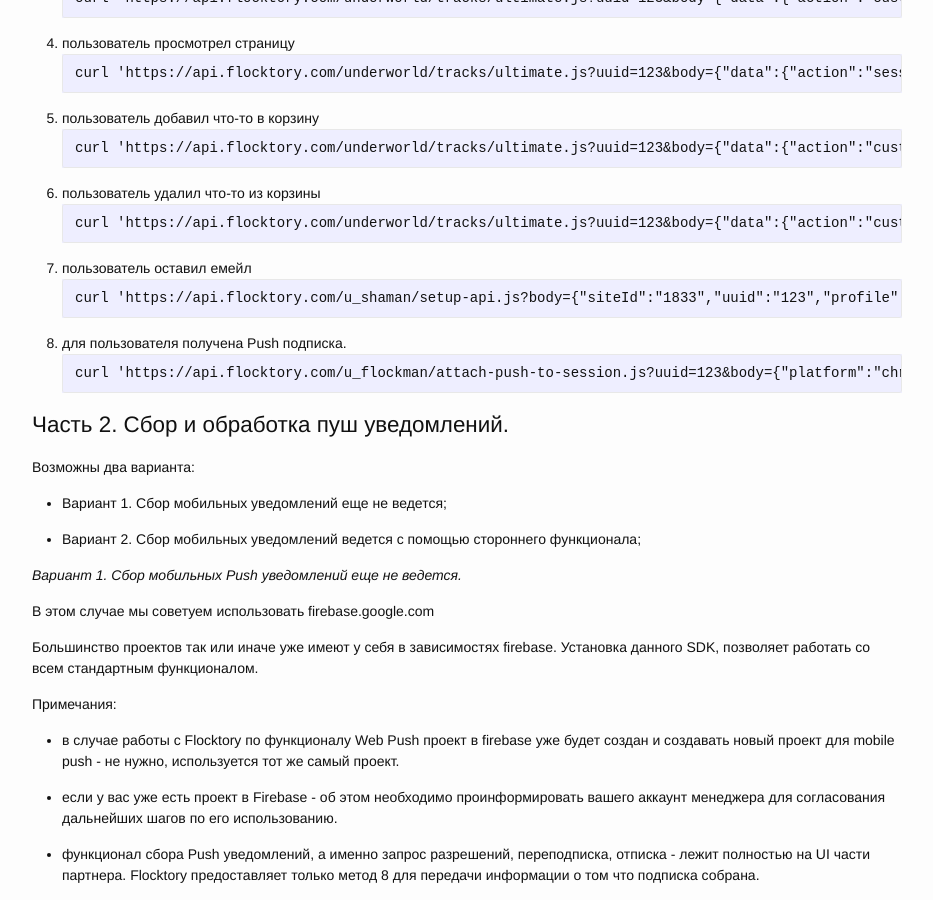
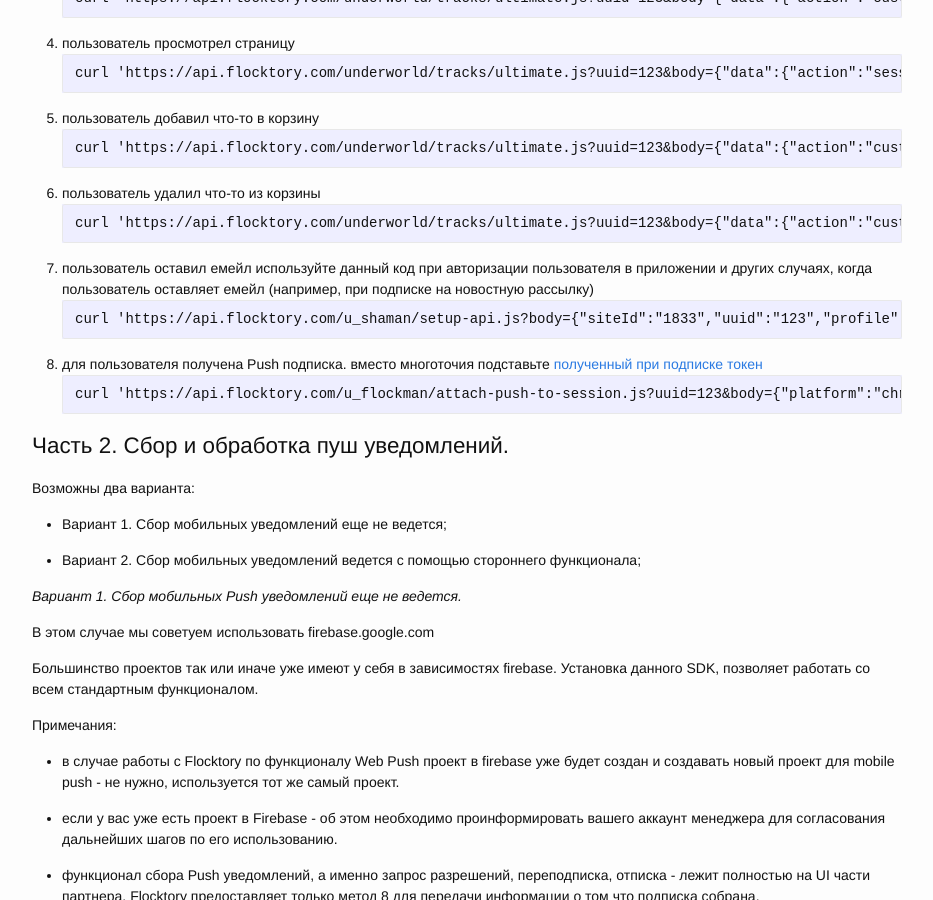
Before and after one commit to flocktory/flocktory.github.io, a Jekyll site: the page built from _docs_ru/push/mobile-integration.md, in a window 1280 px wide and 900 px high, scrolled down 1148 px. Shown: the whole window, without its empty margins (283-1216 px from the left). Built offline with Jekyll 4.4.1, drawn with Linux system fonts in a browser that asks for light colours.

Commit message:
update mobile push details

````diff
--- a/_docs_ru/push/mobile-integration.md
+++ b/_docs_ru/push/mobile-integration.md
@@ -72,13 +72,15 @@ curl 'https://api.flocktory.com/underworld/tracks/ultimate.js?uuid=123&body={"da
 ```
 
 7. пользователь оставил емейл
+используйте данный код при авторизации пользователя в приложении и других случаях, когда пользователь оставляет емейл (например, при подписке на новостную рассылку)
 ```
 curl 'https://api.flocktory.com/u_shaman/setup-api.js?body={"siteId":"1833","uuid":"123","profile":{"email":"asd@asd.ru","name":"johnny"}}&callback=flock_jsonp_1' -H 'pragma: no-cache' -H 'accept-encoding: gzip, deflate, sdch, br' -H 'accept-language: ru-RU,ru;q=0.8,en-US;q=0.6,en;q=0.4'  --compressed -g
 ```
 
 8. для пользователя получена Push подписка.
+вместо многоточия подставьте [полученный при подписке токен](https://firebase.google.com/docs/reference/android/com/google/firebase/iid/FirebaseInstanceId.html#getToken(java.lang.String, java.lang.String))
 ```
-curl 'https://api.flocktory.com/u_flockman/attach-push-to-session.js?uuid=123&body={"platform":"chrome","site-id":"1833","token":"https://android.googleapis.com/gcm/send/...","url":"http://spreadreward.com/","provider-meta":[{"key":"auth","value":"..."},{"key":"p256dh","value":"..."}]}&callback=flock_jsonp' -H 'accept-encoding: gzip, deflate, sdch, br' -H 'accept-language: en-US,en;q=0.8' -H 'accept: */*'  --compressed -g
+curl 'https://api.flocktory.com/u_flockman/attach-push-to-session.js?uuid=123&body={"platform":"chrome","site-id":"1833","token":"https://android.googleapis.com/gcm/send/..."}&callback=flock_jsonp' -H 'accept-encoding: gzip, deflate, sdch, br' -H 'accept-language: en-US,en;q=0.8' -H 'accept: */*'  --compressed -g
 ```
 
 
````
